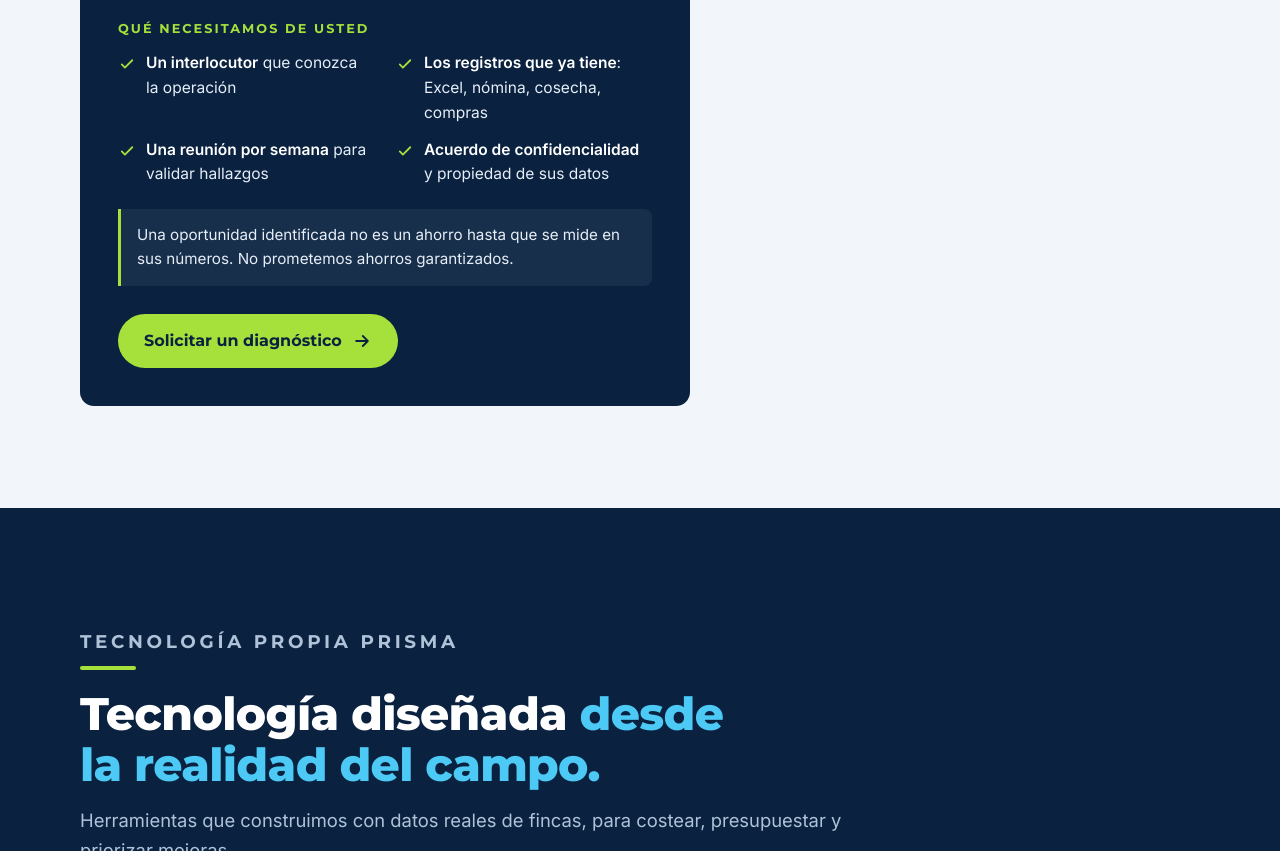
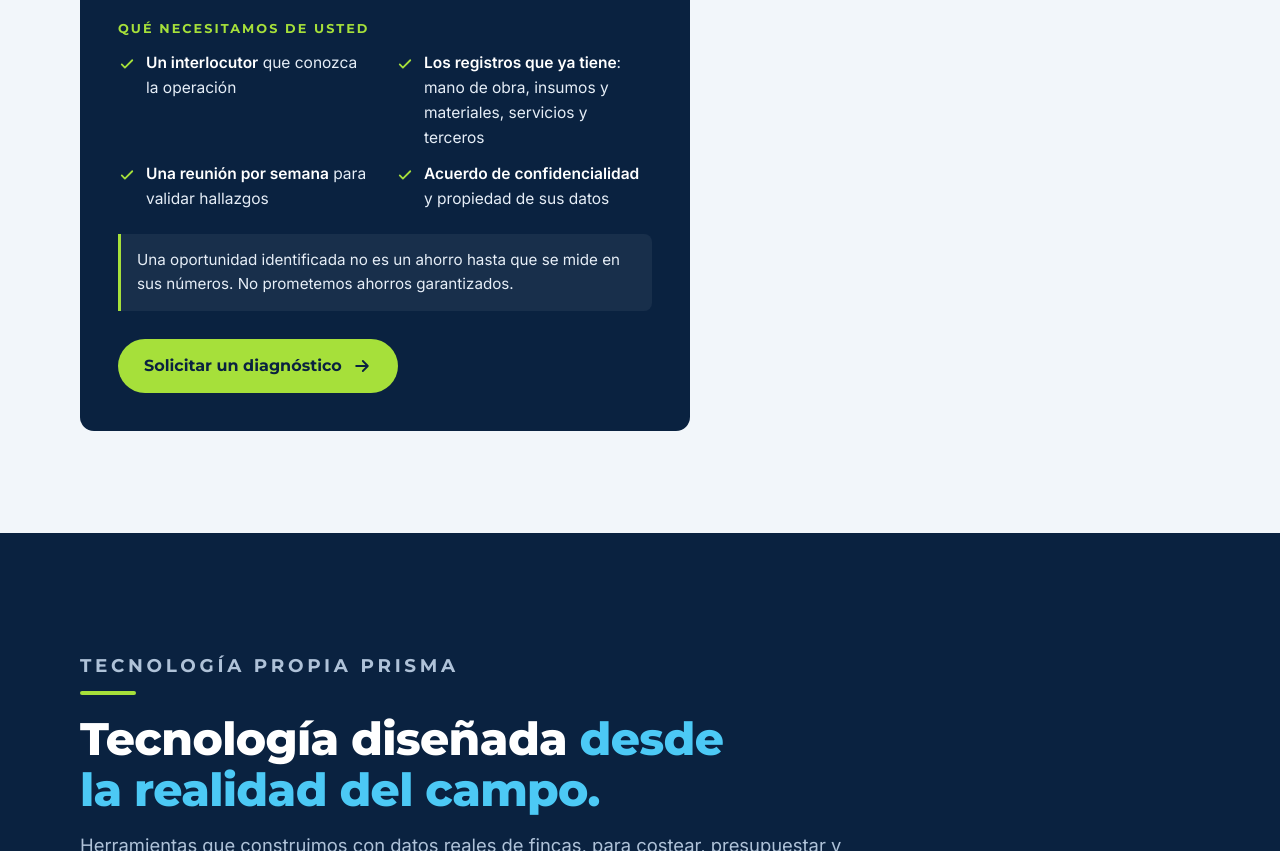
Before and after one commit to mealvar-pix/prismawebsite, a plain HTML site: page index.html in a window 1280 px wide. Shown: the part 6774-7625 px from the top of the page. Drawn offline with Linux system fonts and the light colour scheme.

Commit message:
Actualización comercial: registros solicitados en «Qué necesitamos de usted»
«Excel, nómina, cosecha, compras» -> «mano de obra, insumos y materiales,
servicios y terceros». Diseño de la sección sin cambios.

Co-Authored-By: Claude Opus 5.5 <noreply@anthropic.com>
Claude-Session: https://claude.ai/code/session_01Bw4XrePLqB4F9N5zmd5ri9

```diff
--- a/index.html
+++ b/index.html
@@ -772,7 +772,7 @@ form.wa .btn[disabled]{opacity:.7;cursor:progress}
         <h4>Qué necesitamos de usted</h4>
         <ul>
           <li><svg aria-hidden="true"><use href="#i-check"/></svg><span><b>Un interlocutor</b> que conozca la operación</span></li>
-          <li><svg aria-hidden="true"><use href="#i-check"/></svg><span><b>Los registros que ya tiene</b>: Excel, nómina, cosecha, compras</span></li>
+          <li><svg aria-hidden="true"><use href="#i-check"/></svg><span><b>Los registros que ya tiene</b>: mano de obra, insumos y materiales, servicios y terceros</span></li>
           <li><svg aria-hidden="true"><use href="#i-check"/></svg><span><b>Una reunión por semana</b> para validar hallazgos</span></li>
           <li><svg aria-hidden="true"><use href="#i-check"/></svg><span><b>Acuerdo de confidencialidad</b> y propiedad de sus datos</span></li>
         </ul>
```
